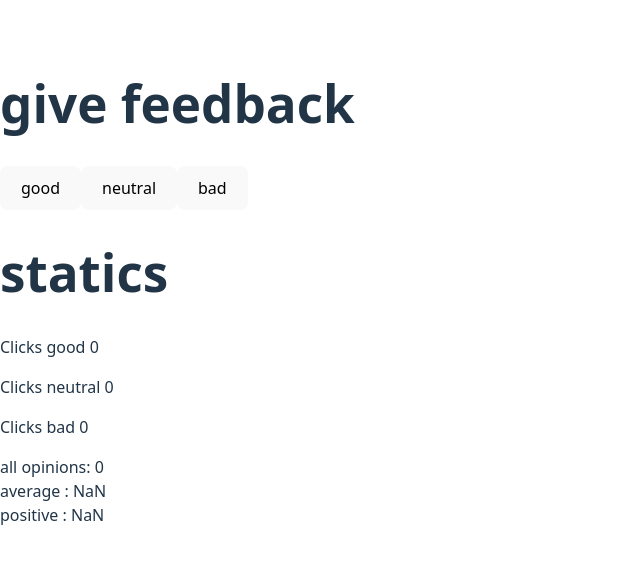
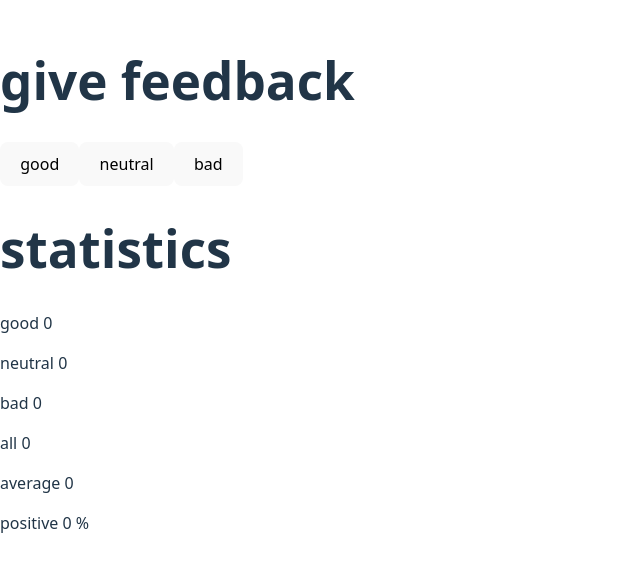
Before and after one commit to ramipandolfi/fullstackopen-ejercicios, a React (Vite) app: page / in a window 1280 px wide. Shown: the part 116-684 px from the top of the page, without its empty margins (0-640 px from the left). Built offline with nearby package versions, Linux system fonts and the light colour scheme.

Commit message:
unicafe 1.8

```diff
--- a/src/App.jsx
+++ b/src/App.jsx
@@ -1,42 +1,47 @@
 import { useState } from "react";
+
+const Statistics = ({ good, neutral, bad, total, average, positive }) => {
+  return (
+    <div>
+      <p>good {good}</p>
+      <p>neutral {neutral}</p>
+      <p>bad {bad}</p>
+      <p>all {total}</p>
+      <p>average {average}</p>
+      <p>positive {positive} %</p>
+    </div>
+  );
+};
+
 const App = () => {
   const [good, counterGood] = useState(0);
   const [neutral, counterNeutral] = useState(0);
   const [bad, counterBad] = useState(0);
 
-  const handleClickGood = () => {
-    counterGood(good + 1);
-  };
-  const handleClickNeutral = () => {
-    counterNeutral(neutral + 1);
-  };
-  const handleClickBad = () => {
-    counterBad(bad + 1);
-  };
   const total = good + neutral + bad;
+
+  const average = total === 0 ? 0 : (good - bad) / total;
+  const positive = total === 0 ? 0 : (good / total) * 100;
 
   return (
     <div>
-      <h1> give feedback</h1>
-      <button onClick={handleClickGood} style={{ padding: "10px 20px" }}>
-        good
-      </button>
-      <button onClick={handleClickNeutral} style={{ padding: "10px 20px" }}>
-        neutral
-      </button>
-      <button onClick={handleClickBad} style={{ padding: "10px 20px" }}>
-        bad
-      </button>
-      <h1>statics</h1>
-      <p>Clicks good {good} </p>
-      <p>Clicks neutral {neutral} </p>
-      <p>Clicks bad {bad} </p>
-      all opinions: {total}
-      <br></br>
-      average : {(good + bad * -1) / total}
-      <br></br>
-      positive : {(good / total) * 100}
+      <h1>give feedback</h1>
+      <button onClick={() => counterGood(good + 1)}>good</button>
+      <button onClick={() => counterNeutral(neutral + 1)}>neutral</button>
+      <button onClick={() => counterBad(bad + 1)}>bad</button>
+
+      <h1>statistics</h1>
+
+      <Statistics
+        good={good}
+        neutral={neutral}
+        bad={bad}
+        total={total}
+        average={average}
+        positive={positive}
+      />
     </div>
   );
 };
+
 export default App;
```
